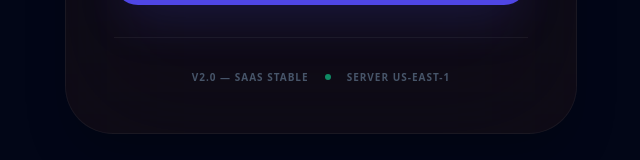
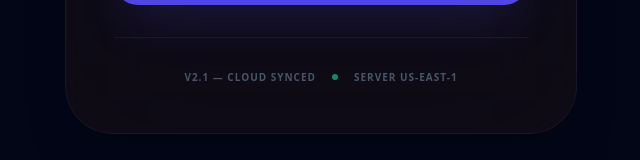
Before and after one commit to sunnnyak47/petpooja-saas, a React (Vite) app in the folder superadmin-frontend/: page / in a window 1280 px wide. Shown: the part 583-743 px from the top of the page, without its empty margins (319-959 px from the left). Built offline with nearby package versions, Linux system fonts and the light colour scheme; no server answers.

Commit message:
🚀 SYNC TEST: Version bump to V2.1

```diff
--- a/superadmin-frontend/src/App.jsx
+++ b/superadmin-frontend/src/App.jsx
@@ -94,7 +94,7 @@ function AdminLogin({ onLogin }) {
             </form>
 
             <div className="pt-8 text-[10px] font-black text-slate-600 uppercase tracking-widest flex items-center justify-center gap-4 border-t border-white/5">
-                <span>V2.0 — SaaS STABLE</span>
+                <span>V2.1 — CLOUD SYNCED</span>
                 <span className="w-1.5 h-1.5 bg-emerald-500 rounded-full animate-pulse" />
                 <span>SERVER US-EAST-1</span>
             </div>
```
